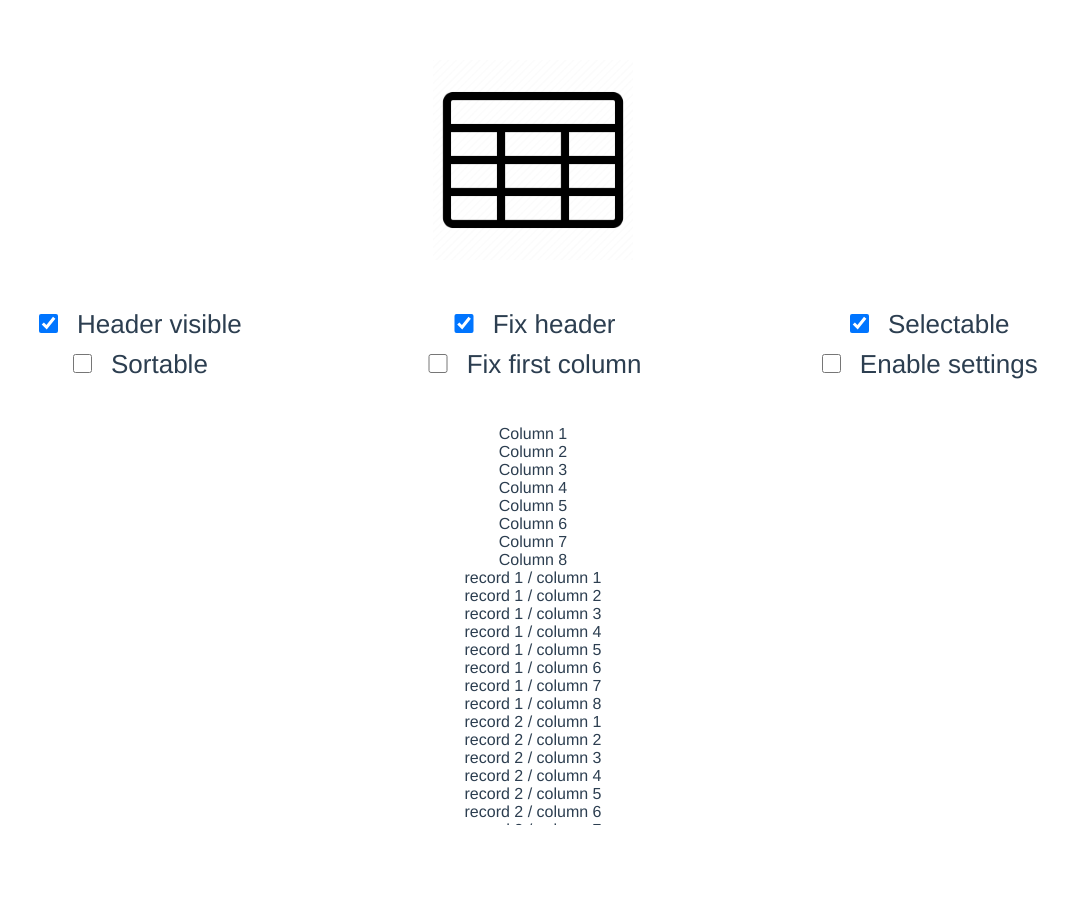
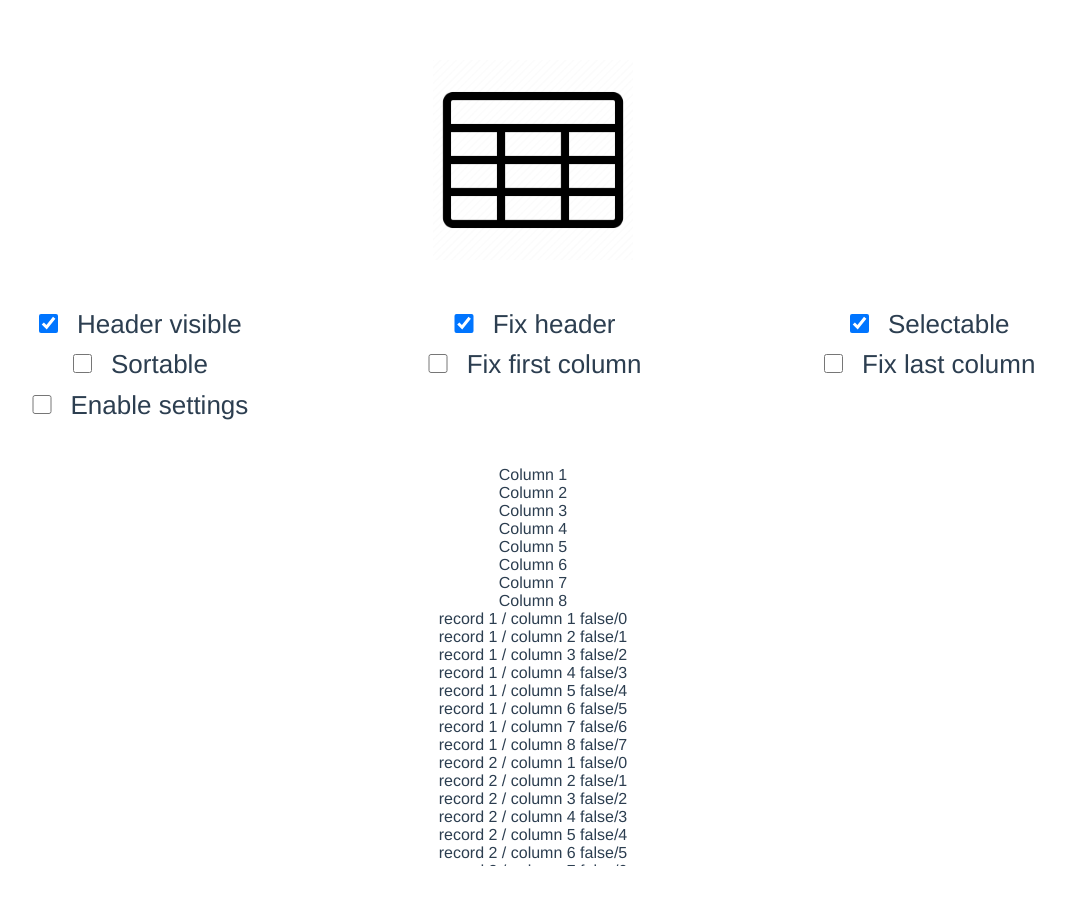
Before and after one commit to studioalex/hora, a Vue app in the folder packages/vue-hora/: page / in a window 1280 px wide. Shown: the whole page, without its empty margins (107-1175 px from the left). Before the commit the page ends 865 px from the top, so only its background shows below. Built offline with nearby package versions, Linux system fonts and the light colour scheme.

Commit message:
add static action column
closes #5

```diff
--- a/packages/vue-hora/src/App.vue
+++ b/packages/vue-hora/src/App.vue
@@ -8,6 +8,7 @@
   const canSelect = ref(true)
   const canSort = ref(false)
   const isFirstColumnFixed = ref(false)
+  const isLastColumnFixed = ref(false)
   const isSettingsEnabled = ref(false)
 </script>
 
@@ -56,6 +57,14 @@
         v-model="isFirstColumnFixed"/>
       <label for="isFirstColumnFixed">Fix first column</label>
     </div>
+    <!-- is last column fixed -->
+    <div class="settings__property">
+      <input
+        id="isLastColumnFixed"
+        type="checkbox"
+        v-model="isLastColumnFixed"/>
+      <label for="isLastColumnFixed">Fix last column</label>
+    </div>
     <!-- enable settings -->
     <div class="settings__property">
       <input
@@ -72,6 +81,7 @@
       :data="data.data"
       :is-header-static="isHeaderFixed"
       :is-first-column-static="isFirstColumnFixed"
+      :is-last-column-static="isLastColumnFixed"
       :is-header-visible="isHeaderVisible"
       :is-selectable="canSelect"
       :is-sortable="canSort"
--- a/packages/vue-hora/src/components/Hora.vue
+++ b/packages/vue-hora/src/components/Hora.vue
@@ -39,6 +39,10 @@
       type: Boolean,
       default: false
     },
+    isLastColumnStatic: {
+      type: Boolean,
+      default: false
+    },
     isSortable: {
       type: Boolean,
       default: false
@@ -63,6 +67,7 @@
     data,
     isHeaderStatic,
     isFirstColumnStatic,
+    isLastColumnStatic,
     isHeaderVisible,
     isSortable,
     isSelectable,
@@ -104,6 +109,14 @@
     }
 
     return columnsInGrid
+  })
+
+  const columnCount = computed(() => {
+    let length = columnList.value.length
+    if (isActionColumnVisible.value === true) {
+      length++
+    }
+    return length
   })
 
   /**
@@ -194,7 +207,7 @@
       <!-- header columns -->
       <div
         class="header"
-        :class="getHeaderClasses(index, isHeaderStatic, isFirstColumnStatic)"
+        :class="getHeaderClasses(index, columnCount, isHeaderStatic, isFirstColumnStatic, isLastColumnStatic)"
         v-for="(column, index) in columnList"
         :key="index">
         <!-- header column slot -->
@@ -214,7 +227,7 @@
       <!-- header action column -->
       <HoraHeaderActions
         :is-visible="isActionColumnVisible"
-        :custom-class="getHeaderClasses(columns.length++, isHeaderStatic, isFirstColumnStatic)"
+        :custom-class="getHeaderClasses(columnCount++, columnCount++, isHeaderStatic, isFirstColumnStatic, isLastColumnStatic)"
         :is-settings-enabled="isSettingsEnabled === true"
         @settings="toggleSettingsVisibility"
       ></HoraHeaderActions>
@@ -228,15 +241,16 @@
         v-for="(column, columnIndex) in columnList"
         :key="columnIndex"
         class="cell"
-        :class="getColumnClasses(columnIndex, isFirstColumnStatic)">
+        :class="getColumnClasses(columnIndex, columnCount, isFirstColumnStatic, isLastColumnStatic)">
         <!-- column slot -->
         <slot :name="column.key" :record="record" :column="column">
-          {{ record[column.key] }}
+          {{ record[column.key] }} {{isFirstColumnStatic}}/{{columnIndex}}
         </slot>
       </div>
       <div
         v-if="isActionColumnVisible"
-        class="cell">
+        class="cell"
+        :class="getColumnClasses(columnCount++, columnCount++, isFirstColumnStatic, isLastColumnStatic)">
       </div>
     </div>
   </div>
--- a/packages/vue-hora/src/components/HoraHeaderActions.vue
+++ b/packages/vue-hora/src/components/HoraHeaderActions.vue
@@ -9,7 +9,8 @@
     },
     customClass: {
       type: String,
-      default: null
+      default: null,
+      required: false
     },
     isSettingsEnabled: {
       type: Boolean,
--- a/packages/vue-hora/src/components/hora.ts
+++ b/packages/vue-hora/src/components/hora.ts
@@ -2,50 +2,67 @@
  * Set column classes to enable column be fixed
  * to left or right.
  * @param columnIndex
+ * @returns {string}
  */
-export function getColumnClasses(columnIndex: Number, isFirstColumnFixed: Boolean) {
-  const classes = []
-
+export function getColumnClasses(
+  columnIndex: number,
+  columnCount: number,
+  isFirstColumnFixed: boolean,
+  isLastColumnFixed: boolean
+): string|undefined {
+  // Fix first column
   if (isFirstColumnFixed === true && columnIndex === 0) {
-    classes.push('fixed--left')
+    return 'fixed--left'
   }
-  return classes.join(' ')
+  // Fix last column
+  if (isLastColumnFixed === true && columnIndex === columnCount) {
+    return 'fixed--right'
+  }
+  return undefined
 }
 
 /**
- * Set column header classes to enable
- * - fix headers
+ * Set column header classes to enable fix headers.
+ * there are several fixed positions we need to set, like
+ *
  * @param columnOrder
+ * @returns {string}
  */
-export function getHeaderClasses(
-  columnIndex: Number,
-  isHeaderFixed: Boolean,
-  isFirstColumnFixed: Boolean
-  ) {
-  const classes = []
-
+export function getHeaderClasses (
+  columnIndex: number,
+  columnCount: number,
+  isHeaderFixed: boolean,
+  isFirstColumnFixed: boolean,
+  isLastColumnFixed: boolean
+  ): string|undefined {
+  // Top-left
   if (isHeaderFixed === true
     && isFirstColumnFixed === true
     && columnIndex === 0) {
-    classes.push("fixed--topleft")
+    return 'fixed--topleft'
   }
-
+  // Top-right
+  if (isHeaderFixed === true
+    && isLastColumnFixed === true
+    && columnIndex === columnCount) {
+      return 'fixed--topright'
+  }
+  // Left
   if (isHeaderFixed === false
     && isFirstColumnFixed === true
     && columnIndex === 0) {
-    classes.push("fixed--left")
+      return 'fixed--left'
+  }
+  // Right
+  if (isHeaderFixed === false
+    && isLastColumnFixed === true
+    && columnIndex === columnCount) {
+      return 'fixed--right'
+  }
+  // Top all others columns
+  if (isHeaderFixed === true) {
+    return 'fixed--top'
   }
 
-  if (isHeaderFixed === true
-    && isFirstColumnFixed === false
-    && columnIndex === 0) {
-    classes.push("fixed--top")
-  }
-
-  if (isHeaderFixed === true
-    && columnIndex > 0) {
-    classes.push("fixed--top")
-  }
-
-  return classes.join(' ')
+  return undefined
 }
--- a/packages/vue-hora/src/styles/hora-settings.postcss
+++ b/packages/vue-hora/src/styles/hora-settings.postcss
@@ -4,7 +4,6 @@
     &--settings {
       grid-template-columns: 1fr !important;
       grid-template-rows: 1fr !important;
-
 
       .row__header, .row {
         display: none;
```
